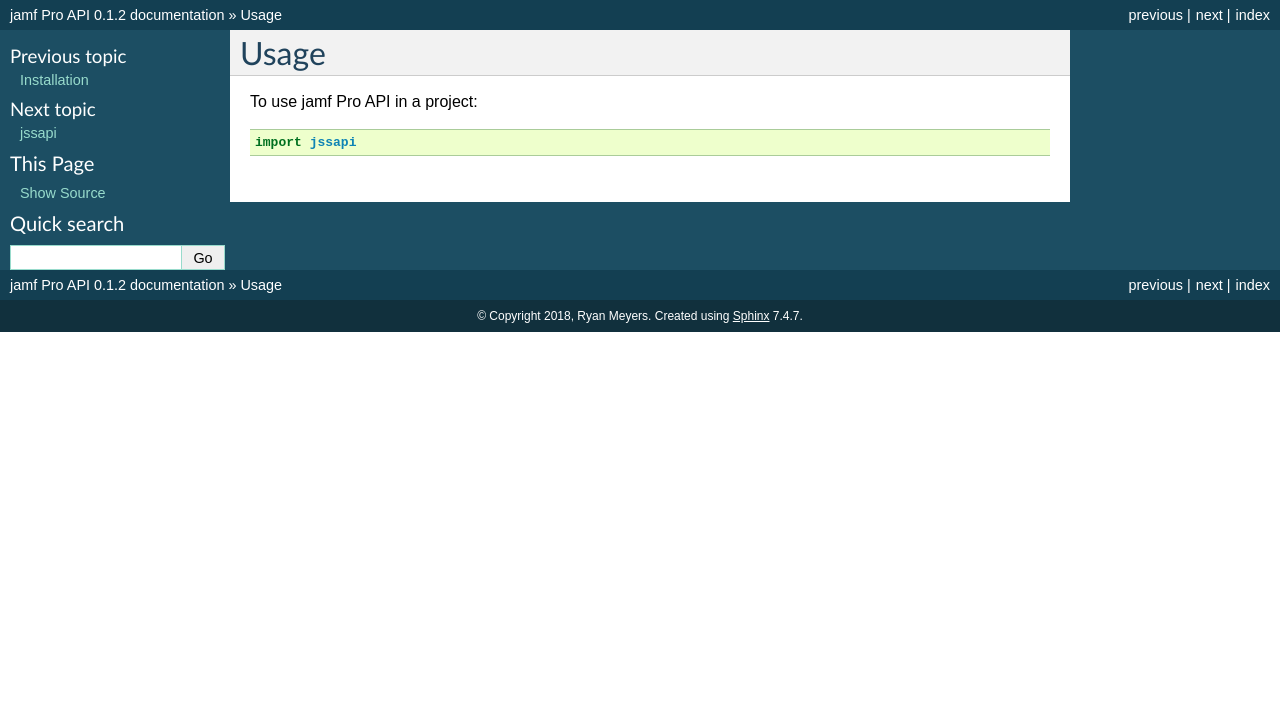
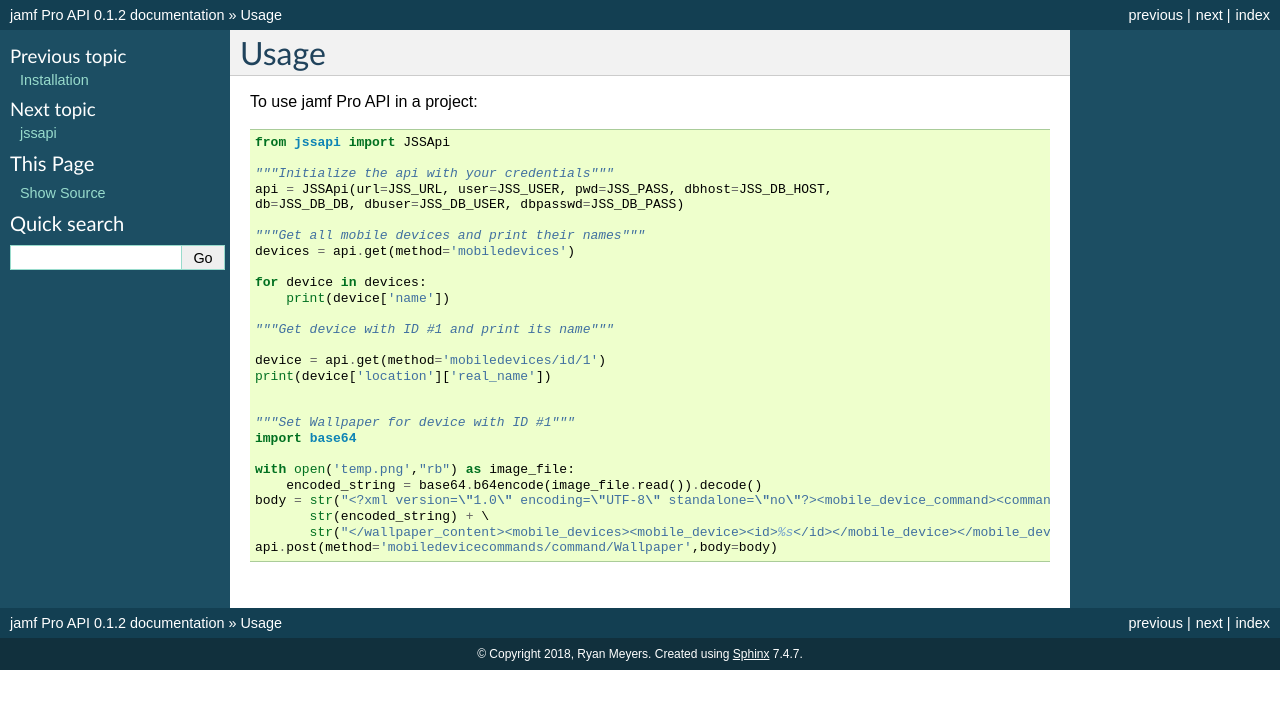
Before and after one commit to ktse1/jamf_pro_api, a Sphinx documentation site: the page built from docs/usage.rst, in a window 1280 px wide. Shown: the top 709 px of the page. Built offline with Sphinx 7.4.7, drawn with Linux system fonts in a browser that asks for light colours.

Commit message:
Update usage docs

```diff
--- a/docs/usage.rst
+++ b/docs/usage.rst
@@ -4,4 +4,30 @@
 
 To use jamf Pro API in a project::
 
-    import jssapi
+    from jssapi import JSSApi
+
+    """Initialize the api with your credentials"""
+    api = JSSApi(url=JSS_URL, user=JSS_USER, pwd=JSS_PASS, dbhost=JSS_DB_HOST,
+    db=JSS_DB_DB, dbuser=JSS_DB_USER, dbpasswd=JSS_DB_PASS)
+
+    """Get all mobile devices and print their names"""
+    devices = api.get(method='mobiledevices')
+
+    for device in devices:
+        print(device['name'])
+
+    """Get device with ID #1 and print its name"""
+
+    device = api.get(method='mobiledevices/id/1')
+    print(device['location']['real_name'])
+
+
+    """Set Wallpaper for device with ID #1"""
+    import base64
+
+    with open('temp.png',"rb") as image_file:
+        encoded_string = base64.b64encode(image_file.read()).decode()
+    body = str("<?xml version=\"1.0\" encoding=\"UTF-8\" standalone=\"no\"?><mobile_device_command><command>Wallpaper</command><wallpaper_setting>1</wallpaper_setting><wallpaper_content>") + \
+           str(encoded_string) + \
+           str("</wallpaper_content><mobile_devices><mobile_device><id>%s</id></mobile_device></mobile_devices></mobile_device_command>") % str(iid)
+    api.post(method='mobiledevicecommands/command/Wallpaper',body=body)
```
